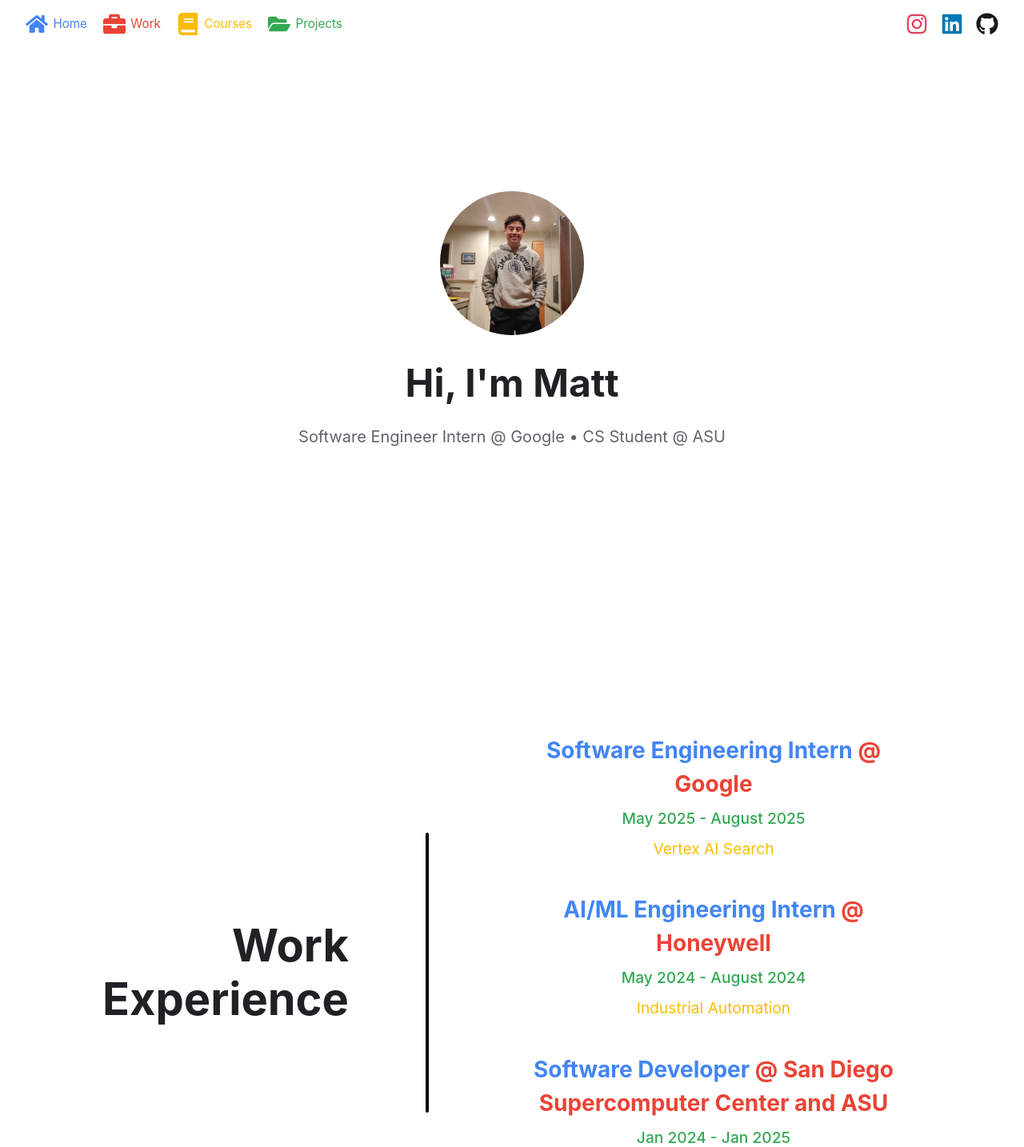
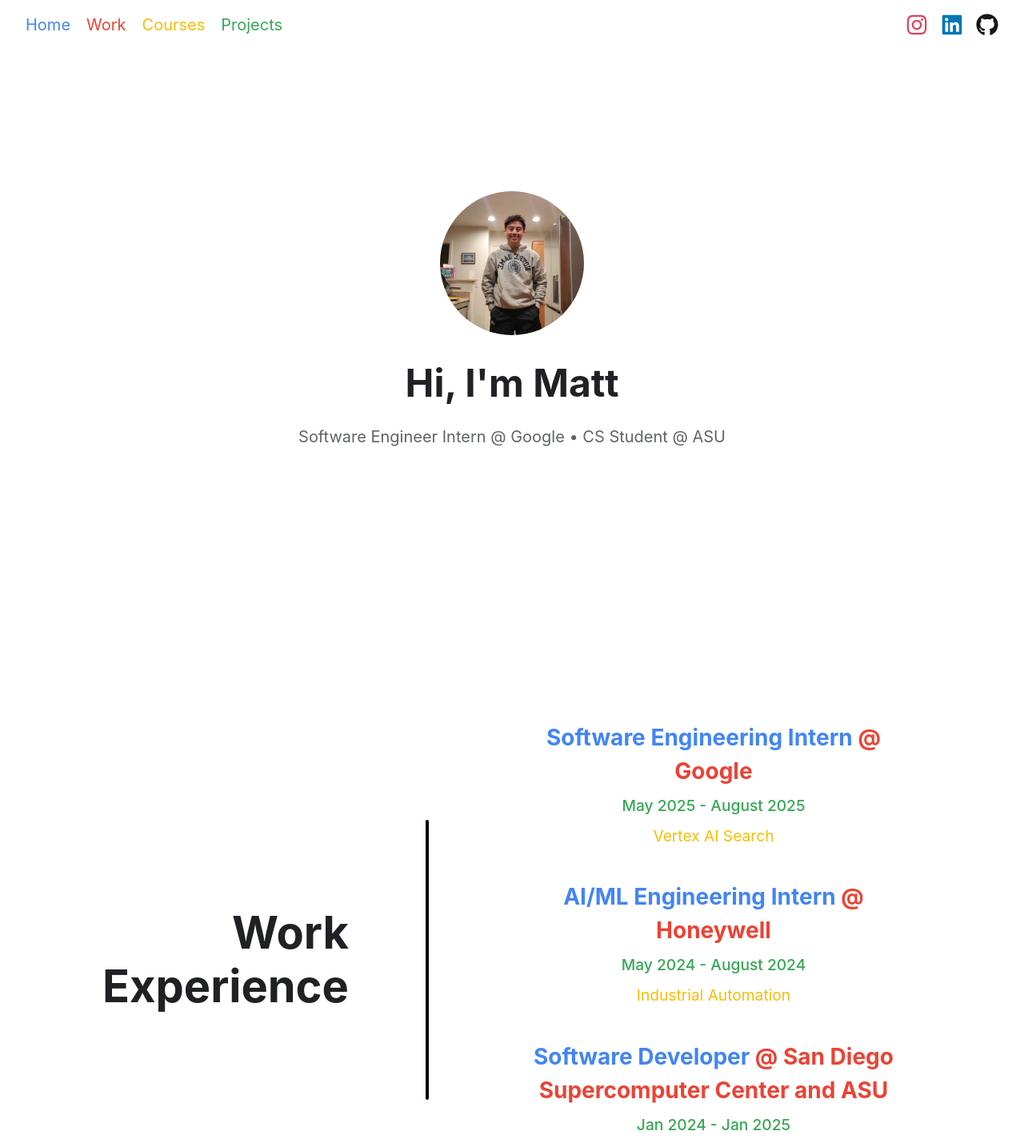
Before and after one commit to matthewwangg/portfolio-website, a Next.js app in the folder portfolio-app/: page / in a window 1280 px wide. Shown: the top 1434 px of the page at 80% size. Built offline with nearby package versions, Linux system fonts and the light colour scheme.

Commit message:
Fixed styling bugs

```diff
--- a/portfolio-app/src/app/components/navbar.tsx
+++ b/portfolio-app/src/app/components/navbar.tsx
@@ -39,25 +39,25 @@
                     justifyContent: isCompact ? "center" : "flex-start",
                     alignItems: "center",
                     gap: "1.25rem",
-                    fontSize: isCompact ? "0" : "0.95rem",
+                    fontSize: isCompact ? "0" : "1.25rem",
                     flexGrow: 1,
                     minWidth: "250px",
                 }}
             >
                 <a href="#hero" style={{color: "#4285F4", display: "flex", alignItems: "center", gap: "0.4rem"}}>
-                    <FaHome size={28}/>
+                    {isCompact && <FaHome size={28}/>}
                     {!isCompact && "Home"}
                 </a>
                 <a href="#work" style={{color: "#EA4335", display: "flex", alignItems: "center", gap: "0.4rem"}}>
-                    <FaBriefcase size={28}/>
+                    {isCompact && <FaBriefcase size={28}/>}
                     {!isCompact && "Work"}
                 </a>
                 <a href="#courses" style={{color: "#FBBC05", display: "flex", alignItems: "center", gap: "0.4rem"}}>
-                    <FaBook size={28}/>
+                    {isCompact && <FaBook size={28}/>}
                     {!isCompact && "Courses"}
                 </a>
                 <a href="#projects" style={{color: "#34A853", display: "flex", alignItems: "center", gap: "0.4rem"}}>
-                    <FaFolderOpen size={28}/>
+                    {isCompact && <FaFolderOpen size={28}/>}
                     {!isCompact && "Projects"}
                 </a>
             </div>
--- a/portfolio-app/src/app/components/work.tsx
+++ b/portfolio-app/src/app/components/work.tsx
@@ -25,7 +25,7 @@
                 alignItems: "center",
                 justifyContent: "center",
                 background: "#ffffff",
-                padding: isCompact ? "4rem 2rem" : "6rem 8rem 4rem 8rem",
+                padding: "6rem 8rem",
                 minHeight: "100vh",
                 boxSizing: "border-box",
             }}
@@ -42,7 +42,7 @@
                     marginBottom: isCompact ? "2rem" : 0,
                 }}
             >
-                Work <br /> Experience
+                Work <br /> {!isCompact && "Experience"}
             </div>
 
             <div
```
